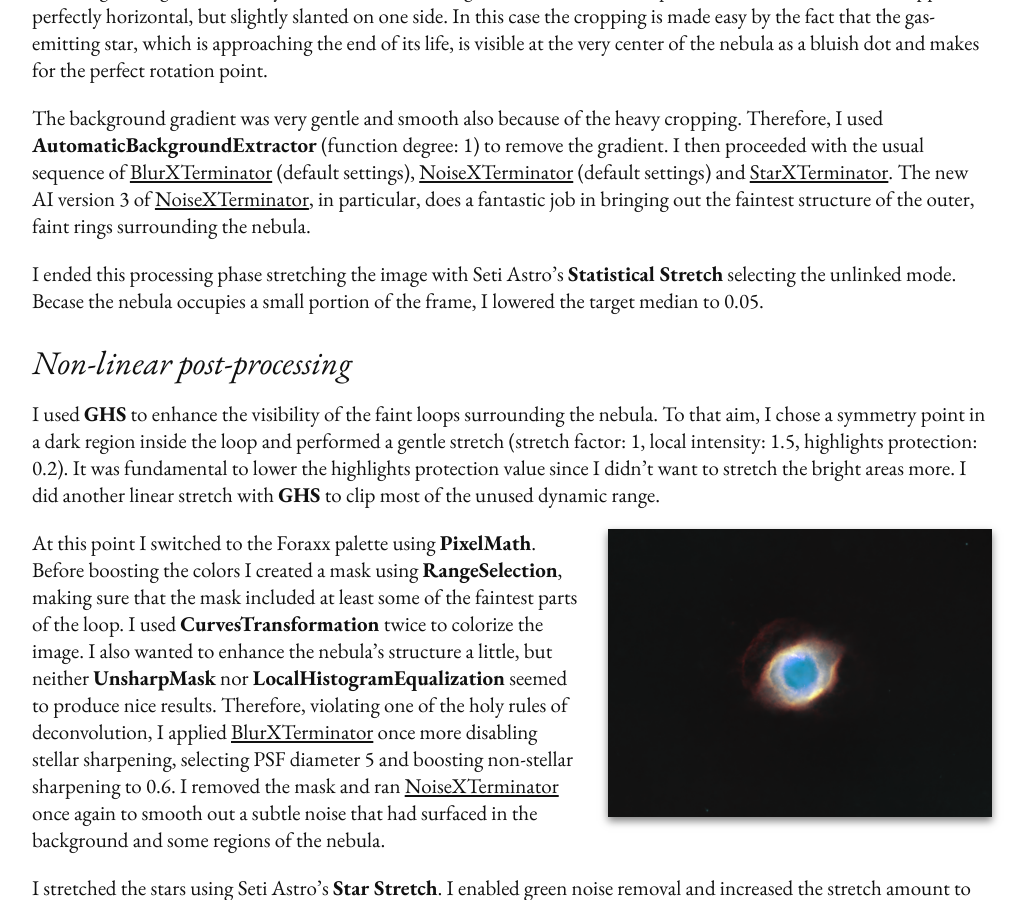
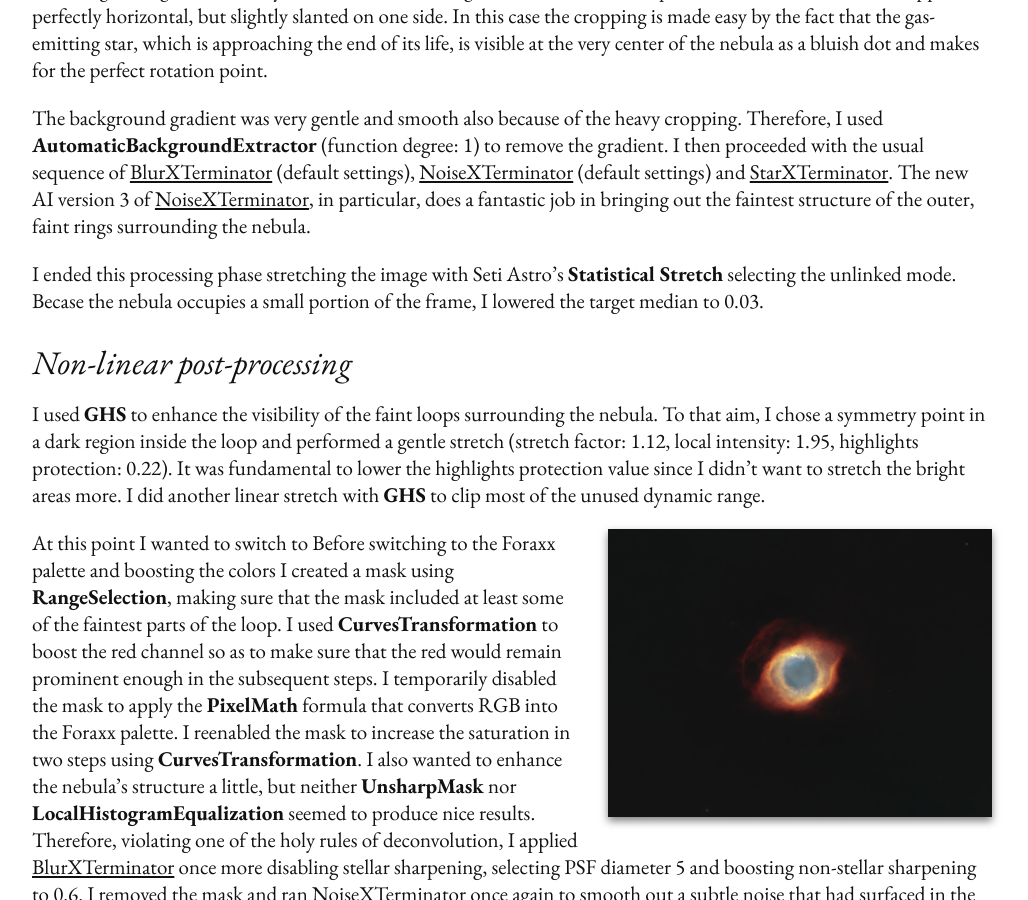
Before and after one commit to boystrange/astro, a Jekyll site: the page built from 2024-helix/index.md, in a window 1280 px wide and 900 px high, scrolled down 807 px. Shown: the whole window, without its empty margins (128-1156 px from the left). Built offline with Jekyll 4.4.1, drawn with Linux system fonts in a browser that asks for light colours; our own code applies the rules of GitHub Pages for plain Markdown files.

Commit message:
refined helix

```diff
--- a/2024-helix/index.md
+++ b/2024-helix/index.md
@@ -29,30 +29,33 @@ rings surrounding the nebula.
 
 I ended this processing phase stretching the image with Seti Astro's
 **Statistical Stretch** selecting the unlinked mode. Becase the nebula occupies
-a small portion of the frame, I lowered the target median to 0.05.
+a small portion of the frame, I lowered the target median to 0.03.
 
 ## Non-linear post-processing
 
 I used **GHS** to enhance the visibility of the faint loops surrounding the
 nebula. To that aim, I chose a symmetry point in a dark region inside the loop
-and performed a gentle stretch (stretch factor: 1, local intensity: 1.5,
-highlights protection: 0.2). It was fundamental to lower the highlights
+and performed a gentle stretch (stretch factor: 1.12, local intensity: 1.95,
+highlights protection: 0.22). It was fundamental to lower the highlights
 protection value since I didn't want to stretch the bright areas more. I did
 another linear stretch with **GHS** to clip most of the unused dynamic range.
 
 ![starless image](nebula.png){:.aside}
 
-At this point I switched to the Foraxx palette using **PixelMath**. Before
+At this point I wanted to switch to Before switching to the Foraxx palette and
 boosting the colors I created a mask using **RangeSelection**, making sure that
 the mask included at least some of the faintest parts of the loop. I used
-**CurvesTransformation** twice to colorize the image. I also wanted to enhance
-the nebula's structure a little, but neither **UnsharpMask** nor
-**LocalHistogramEqualization** seemed to produce nice results. Therefore,
-violating one of the holy rules of deconvolution, I applied [BlurXTerminator]
-once more disabling stellar sharpening, selecting PSF diameter 5 and boosting
-non-stellar sharpening to 0.6. I removed the mask and ran [NoiseXTerminator]
-once again to smooth out a subtle noise that had surfaced in the background and
-some regions of the nebula.
+**CurvesTransformation** to boost the red channel so as to make sure that the
+red would remain prominent enough in the subsequent steps. I temporarily
+disabled the mask to apply the **PixelMath** formula that converts RGB into the
+Foraxx palette. I reenabled the mask to increase the saturation in two steps
+using **CurvesTransformation**. I also wanted to enhance the nebula's structure
+a little, but neither **UnsharpMask** nor **LocalHistogramEqualization** seemed
+to produce nice results. Therefore, violating one of the holy rules of
+deconvolution, I applied [BlurXTerminator] once more disabling stellar
+sharpening, selecting PSF diameter 5 and boosting non-stellar sharpening to 0.6.
+I removed the mask and ran [NoiseXTerminator] once again to smooth out a subtle
+noise that had surfaced in the background and some regions of the nebula.
 
 I stretched the stars using Seti Astro's **Star Stretch**. I enabled green noise
 removal and increased the stretch amount to 5.5 given that the nebula is
```
Also changed, not shown: 2024-helix/nebula.png, 2 other files.
